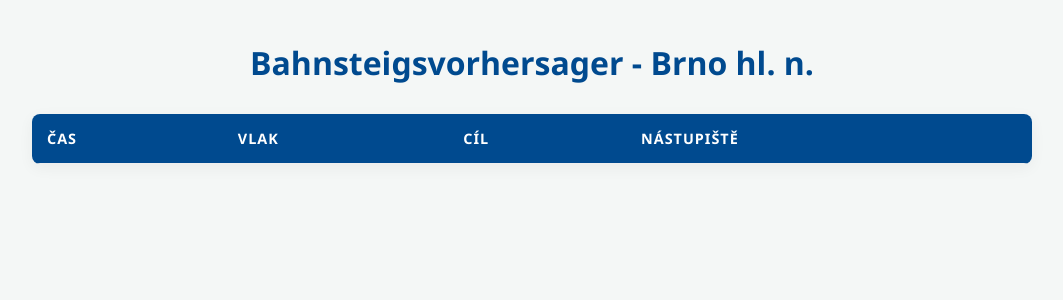
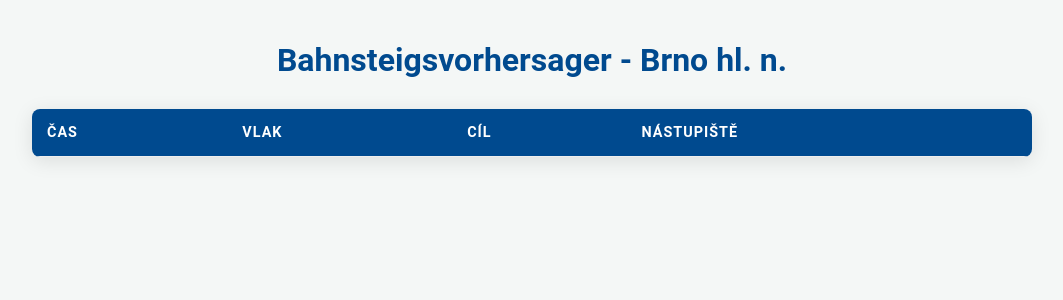
Before and after one commit to hoermalmeister/Bahnsteigsvorhersager, a Flask app: page / in a window 1280 px wide. Shown: the top 300 px of the page, without its empty margins (108-1171 px from the left). Run offline with Flask 3, Linux system fonts and the light colour scheme; data that the repository does not hold is empty; some libraries are stand-ins or nearby versions.

Commit message:
Update style.css

```diff
--- a/static/style.css
+++ b/static/style.css
@@ -1,23 +1,101 @@
-body { font-family: 'Segoe UI', Tahoma, Geneva, Verdana, sans-serif; background-color: #f4f7f6; color: #333; margin: 0; padding: 20px; }
-h1 { text-align: center; color: #004a8f; margin-bottom: 30px; }
-table { width: 100%; max-width: 1000px; margin: 0 auto; border-collapse: collapse; background: #fff; box-shadow: 0 4px 15px rgba(0,0,0,0.05); border-radius: 8px; overflow: hidden; }
-th, td { padding: 15px; text-align: left; border-bottom: 1px solid #eee; vertical-align: middle; }
-th { background-color: #004a8f; color: white; text-transform: uppercase; font-size: 0.9em; letter-spacing: 1px; }
-tr:hover { background-color: #f8fbff; }
+/* ZÁKLADNÍ BARVY (Světly režim) */
+:root {
+    --bg-color: #f4f7f6;
+    --card-bg: #ffffff;
+    --text-main: #222222;
+    --text-muted: #666666;
+    --table-border: #eeeeee;
+    --table-hover: #f8fbff;
+    --header-bg: #004a8f;
+    --header-text: #ffffff;
+    --gauge-empty: #e2e3e5;
+    --gauge-text-live: #000000;
+    --gauge-text-pred: #777777;
+    --delay-color: #d9534f;
+}
 
-.delay { color: #d9534f; font-weight: bold; font-size: 0.9em; }
-.train-name { font-size: 1.1em; }
-.destination { color: #555; }
+/* TMAVÝ REŽIM (Automaticky se zapne, pokud to má uživatel v systému) */
+@media (prefers-color-scheme: dark) {
+    :root {
+        --bg-color: #121212;
+        --card-bg: #1e1e1e;
+        --text-main: #e0e0e0;
+        --text-muted: #aaaaaa;
+        --table-border: #2c2c2c;
+        --table-hover: #252b30;
+        --header-bg: #153b6b; /* Tlumenější modrá pro oči */
+        --header-text: #e0e0e0;
+        --gauge-empty: #333333;
+        --gauge-text-live: #ffffff; /* Bílé tučné nástupiště ve tmě */
+        --gauge-text-pred: #999999;
+        --delay-color: #ff6b6b;
+    }
+}
 
-/* Obal pro všechny predikční půlkruhy u jednoho vlaku */
-.platforms-container { display: flex; gap: 20px; align-items: flex-end; flex-wrap: wrap; }
+body {
+    /* Dopravní fonty: Bahnschrift pro Windows, DIN pro profi monitory, Roboto jako fallback */
+    font-family: 'Bahnschrift', 'DIN Pro', 'Roboto', 'Segoe UI', sans-serif;
+    background-color: var(--bg-color);
+    color: var(--text-main);
+    margin: 0;
+    padding: 20px;
+    transition: background-color 0.3s, color 0.3s; /* Plynulý přechod při změně režimu */
+}
 
-/* Samotný budík */
-.gauge-wrapper { display: flex; flex-direction: column; align-items: center; width: 55px; }
-.gauge-svg { width: 100%; height: auto; overflow: visible; margin-bottom: 4px; }
+h1 { text-align: center; color: var(--header-bg); margin-bottom: 30px; font-weight: 600;}
+
+table {
+    width: 100%;
+    max-width: 1000px;
+    margin: 0 auto;
+    border-collapse: collapse;
+    background: var(--card-bg);
+    box-shadow: 0 4px 20px rgba(0,0,0,0.1);
+    border-radius: 8px;
+    overflow: hidden;
+}
+
+th, td { padding: 15px; text-align: left; border-bottom: 1px solid var(--table-border); vertical-align: middle; }
+th { background-color: var(--header-bg); color: var(--header-text); text-transform: uppercase; font-size: 0.9em; letter-spacing: 1px; }
+tr:hover { background-color: var(--table-hover); }
+
+.delay { color: var(--delay-color); font-weight: bold; font-size: 0.95em; }
+.train-name { font-size: 1.15em; letter-spacing: 0.5px; }
+.destination { color: var(--text-muted); font-size: 1.05em; }
+
+/* Obal pro všechny budíky jednoho vlaku */
+.platforms-container { display: flex; gap: 15px; align-items: flex-end; flex-wrap: wrap; }
+
+/* SAMOTNÝ BUDÍK (Gauge Chart) */
+.gauge-wrapper {
+    position: relative; /* Abychom do něj mohli text umístit absolutně */
+    width: 65px;
+    display: inline-block;
+}
+
+.gauge-svg {
+    width: 100%;
+    height: auto;
+    display: block;
+}
+
+/* Obal na text, který sedí přesně UVNITŘ půlkruhu */
+.gauge-content {
+    position: absolute;
+    bottom: 0;
+    left: 0;
+    right: 0;
+    height: 100%;
+    display: flex;
+    flex-direction: column;
+    justify-content: flex-end; /* Přimáčkne text k dolní rovině půlkruhu */
+    align-items: center;
+    padding-bottom: 2px; /* Mírné odskočení od spodní linky */
+}
+
 .platform-number { line-height: 1; margin-bottom: 2px; }
-.platform-prob { font-size: 0.65em; color: #888; font-weight: normal; }
+.platform-prob { font-size: 0.65em; color: var(--text-muted); font-weight: 600; }
 
-/* Styly pro tučné vs obyčejné nástupiště */
-.is-live { font-weight: 800; font-size: 1.6em; color: #000; }
-.is-pred { font-weight: 600; font-size: 1.2em; color: #666; }
+/* Typografie nástupišť */
+.is-live { font-weight: 700; font-size: 1.5em; color: var(--gauge-text-live); }
+.is-pred { font-weight: 400; font-size: 1.25em; color: var(--gauge-text-pred); }
```
